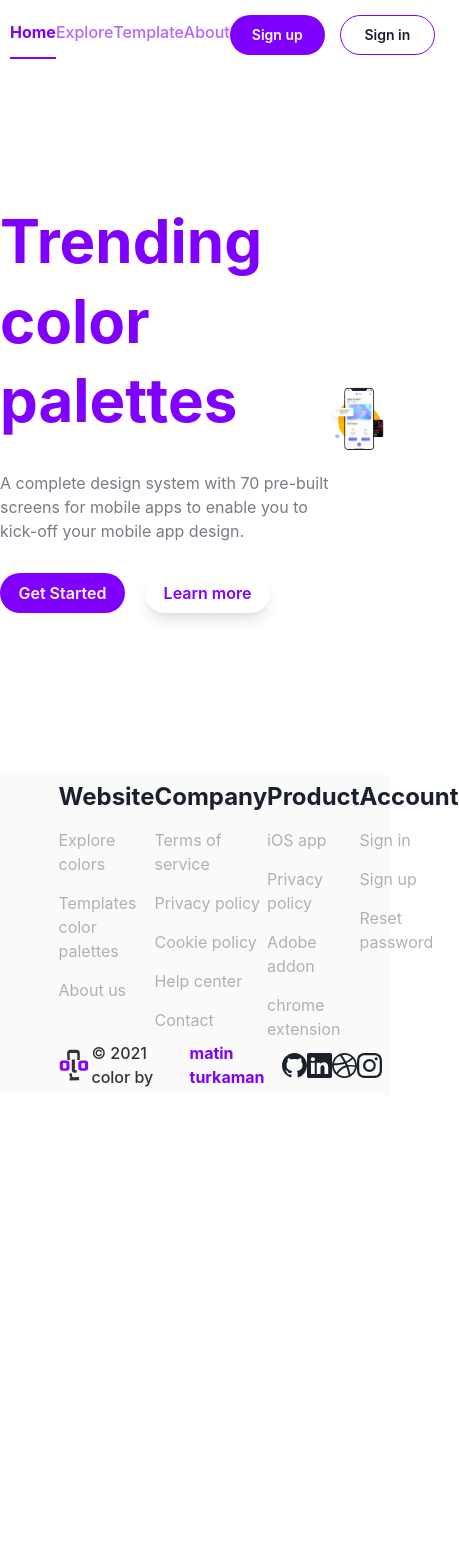
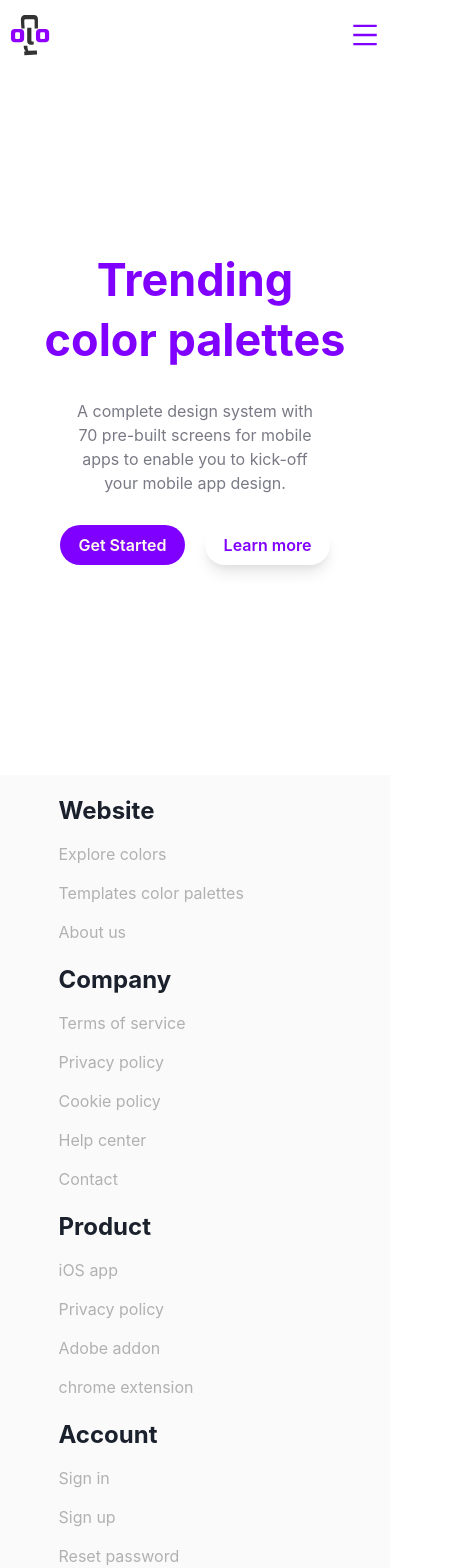
Before and after one commit to matinturkaman/colors, a React (Create React App) app: page / in a window 390 px wide. Shown: the top 1568 px of the page, 459 px wide, since content can reach past the window. Before the commit the page ends 1095 px from the top, so only its background shows below. Built offline with nearby package versions, Linux system fonts and the light colour scheme.

Commit message:
responsive home and explore

```diff
--- a/src/components/footer/footer.js
+++ b/src/components/footer/footer.js
@@ -7,8 +7,7 @@ import { Flex, Heading } from "@chakra-ui/layout";
 const Footer = () => {
   return (
     <Flex
-      h="320px"
-      position="absolute"
+      h="auto"
       bg="#FAFAFA"
       right="0"
       left="0"
@@ -17,9 +16,18 @@ const Footer = () => {
       alignItems="center"
       flexDirection="column"
     >
-      <Flex w="70%" flexDirection="column" position="absolute">
-        <Flex justifyContent="space-between">
-          <Flex flexDirection="column">
+      <Flex w="70%" flexDirection="column">
+        <Flex
+          flexDir={{
+            base: "column",
+            sm: "column",
+            md: "row",
+            lg: "row",
+            xl: "row",
+          }}
+          justifyContent="space-between"
+        >
+          <Flex flexDirection="column" mt="20px">
             <Heading fontSize="24">Website</Heading>
             <Link to="/explore">
               <Text color="#B1B1B1" mt="15px">
@@ -37,7 +45,7 @@ const Footer = () => {
               </Text>
             </Link>
           </Flex>
-          <Flex flexDirection="column">
+          <Flex flexDirection="column" mt="20px">
             <Heading fontSize="24">Company</Heading>
             <Link to="/">
               <Text color="#B1B1B1" mt="15px">
@@ -65,7 +73,7 @@ const Footer = () => {
               </Text>
             </Link>
           </Flex>
-          <Flex flexDirection="column">
+          <Flex flexDirection="column" mt="20px">
             <Heading fontSize="24">Product</Heading>
             <Link to="/">
               <Text color="#B1B1B1" mt="15px">
@@ -86,7 +94,7 @@ const Footer = () => {
               </Text>
             </Link>
           </Flex>
-          <Flex flexDirection="column">
+          <Flex flexDirection="column" mt="20px">
             <Heading fontSize="24">Account</Heading>
             <Link to="/">
               <Text color="#B1B1B1" mt="15px">
@@ -105,8 +113,8 @@ const Footer = () => {
             </Link>
           </Flex>
         </Flex>
-        <Flex justifyContent="space-between" alignItems="center">
-          <Flex alignItems="center">
+        <Flex justifyContent="space-between" alignItems="center" mt="20px">
+          <Flex alignItems="center" display={["none", "none", "flex", "flex"]}>
             <Link to="/">
               <Image src={logo} />
             </Link>
@@ -123,16 +131,16 @@ const Footer = () => {
           </Flex>
           <Flex justifyContent="space-between" w="18%">
             <a target="blank" href="https://github.com/matinturkaman">
-              <BsGithub fontSize="25px" />
+              <BsGithub fontSize="25px" style={{ marginRight: "30px" }} />
             </a>
             <a
               target="blank"
               href="https://www.linkedin.com/in/matin-turkaman-a9b70b215/"
             >
-              <BsLinkedin fontSize="25px" />
+              <BsLinkedin fontSize="25px" style={{ marginRight: "30px" }} />
             </a>
             <a target="blank" href="https://dribbble.com/matinturkaman">
-              <BsDribbble fontSize="25px" />
+              <BsDribbble fontSize="25px" style={{ marginRight: "30px" }} />
             </a>
             <a target="blank" href="https://www.instagram.com/matinturkaman/">
               <BsInstagram fontSize="25px" />
--- a/src/components/navbar/navbar.js
+++ b/src/components/navbar/navbar.js
@@ -1,7 +1,16 @@
-import { Button, Flex, Image, Text } from "@chakra-ui/react";
-import { Link } from "react-router-dom";
-import { NavLink } from "react-router-dom";
+import {
+  Button,
+  Flex,
+  Image,
+  Menu,
+  MenuButton,
+  MenuItem,
+  MenuList,
+  Text,
+} from "@chakra-ui/react";
+import { Link, NavLink } from "react-router-dom";
 import logo from "../../svg/logo.svg";
+import { AiOutlineMenu } from "react-icons/ai";
 
 const Navbar = () => {
   const nav = [
@@ -14,13 +23,22 @@ const Navbar = () => {
   return (
     <>
       <Flex>
-        <Image src={logo} />
+        <Link to="/">
+          <Image src={logo} />
+        </Link>
       </Flex>
       <Flex
         initial="hidden"
         animate="visible"
         justifyContent="space-between"
         w="300px"
+        display={{
+          base: "none",
+          sm: "none",
+          md: "flex",
+          lg: "flex",
+          xl: "flex",
+        }}
       >
         {nav.map((n) => {
           return (
@@ -47,7 +65,50 @@ const Navbar = () => {
           );
         })}
       </Flex>
-      <Flex justifyContent="space-between">
+      <Menu>
+        <MenuButton>
+          <Flex
+            cursor="pointer"
+            display={{
+              base: "flex",
+              sm: "flex",
+              md: "none",
+              lg: "none",
+              xl: "none",
+            }}
+          >
+            <AiOutlineMenu fontSize="30px" color="#8000FF" />
+          </Flex>
+        </MenuButton>
+        <MenuList zIndex="15">
+          {nav.map((n) => {
+            return (
+              <NavLink
+                to={n.to}
+                exact
+                activeStyle={{
+                  borderBottom: "2px solid #8000FF",
+                  fontWeight: "bold",
+                  color: "#8000FF",
+                  paddingBottom: "15px",
+                }}
+              >
+                <MenuItem key={n.id}>{n.name}</MenuItem>
+              </NavLink>
+            );
+          })}
+        </MenuList>
+      </Menu>
+      <Flex
+        justifyContent="space-between"
+        display={{
+          base: "none",
+          sm: "none",
+          md: "flex",
+          lg: "flex",
+          xl: "flex",
+        }}
+      >
         <Button
           w="95px"
           fontSize="14px"
--- a/src/components/palettes/palettes.js
+++ b/src/components/palettes/palettes.js
@@ -40,7 +40,6 @@ const PalettesComp = () => {
     }
   };
 
-
   const toggleCopy = () => {
     setCopied(true);
     setTimeout(() => {
@@ -59,13 +58,22 @@ const PalettesComp = () => {
         justifyContent="space-between"
         p="15px"
       >
-        <Flex>
+        <Flex
+          display={{
+            base: "none",
+            sm: "none",
+            md: "flex",
+            lg: "flex",
+            xl: "flex",
+          }}
+        >
           <Text color="#7A7A86">
             Find the perfect palette by mixing search terms.
           </Text>
         </Flex>
-        <Flex>
-          <InputGroup>
+        <InputGroup
+          w={{ base: "100%", sm: "100%", md: "30%", lg: "30%", xl: "30%" }}
+        >
           <InputLeftElement children={<FiSearch color="#7A7A86" />} />
           <Input
             value={search}
@@ -75,8 +83,7 @@ const PalettesComp = () => {
           />
         </InputGroup>
       </Flex>
-      </Flex>
-      <Flex w="full" minH="300px" flexWrap="wrap" justifyContent="space-evenly">
+      <Flex w="90%" minH="300px" flexWrap="wrap" justifyContent="space-evenly">
         {allPalette.map((p) => {
           return (
             <Flex
@@ -230,7 +237,12 @@ const PalettesComp = () => {
                     </Button>
                   </Link>
                 </Flex>
-                <Text mr="15px" color="#646464" fontWeight="medium">
+                <Text
+                  mr="15px"
+                  color="#646464"
+                  fontWeight="medium"
+                  display={{ base: "none", sm: "flex", lg: "flex", xl: "flex" }}
+                >
                   9 months
                 </Text>
               </Flex>
--- a/src/pages/colorDetail.js
+++ b/src/pages/colorDetail.js
@@ -9,6 +9,7 @@ import {
 } from "react-icons/ai";
 import { Divider } from "@chakra-ui/react";
 import domtoimage from "dom-to-image";
+import palettes from "../data/colors";
 
 const ColorDetail = ({ location }) => {
   const [copied, setCopied] = useState(false);
@@ -180,7 +181,7 @@ const ColorDetail = ({ location }) => {
             >
               3,456
             </Button>
-            <a href={source} download="color palette">
+            <a href={source} download={`color ${location.state.p.category}`}>
               <Button
                 leftIcon={<AiOutlineDownload fontSize="18px" color="#646464" />}
                 bg="none"
--- a/src/pages/home.js
+++ b/src/pages/home.js
@@ -27,12 +27,34 @@ const Home = () => {
 
   return (
     <Flex h="80vh" alignItems="center" justifyContent="space-evenly">
-      <Flex flexDirection="column">
+      <Flex
+        alignItems={{
+          base: "center",
+          sm: "center",
+          md: "normal",
+          lg: "normal",
+          xl: "normal",
+        }}
+        textAlign={{
+          base: "center",
+          sm: "center",
+          md: "left",
+          lg: "left",
+          xl: "left",
+        }}
+        flexDirection="column"
+      >
         <HeadingMotion
           initial="hidden"
           animate="visible"
           variants={leftFade}
-          fontSize="60px"
+          fontSize={{
+            base: "45px",
+            sm: "45px",
+            md: "60px",
+            lg: "60px",
+            xl: "60px",
+          }}
           color="#8000FF"
           transition={{ duraction: 0.8, delay: 0.3 }}
         >
@@ -42,7 +64,13 @@ const Home = () => {
           initial="hidden"
           animate="visible"
           variants={leftFade}
-          fontSize="60px"
+          fontSize={{
+            base: "45px",
+            sm: "45px",
+            md: "60px",
+            lg: "60px",
+            xl: "60px",
+          }}
           color="#8000FF"
           transition={{ duraction: 0.8, delay: 0.3 }}
         >
@@ -52,7 +80,13 @@ const Home = () => {
           initial="hidden"
           animate="visible"
           variants={bottomFade}
-          w="330px"
+          w={{
+            base: "250px",
+            sm: "250px",
+            md: "250px",
+            lg: "330px",
+            xl: "330px",
+          }}
           color="#7A7A86"
           transition={{ duraction: 0.4, delay: 0.5 }}
           mt="30px"
@@ -92,7 +126,17 @@ const Home = () => {
           </Button>
         </Flex>
       </Flex>
-      <Flex mt="30px" flexDirection="row">
+      <Flex
+        mt="30px"
+        flexDirection="row"
+        display={{
+          base: "none",
+          sm: "none",
+          md: "none",
+          lg: "flex",
+          xl: "flex",
+        }}
+      >
         <ImageMotion
           initial="hidden"
           animate="visible"
```
Lines whose indentation alone changed are shown as unchanged.
